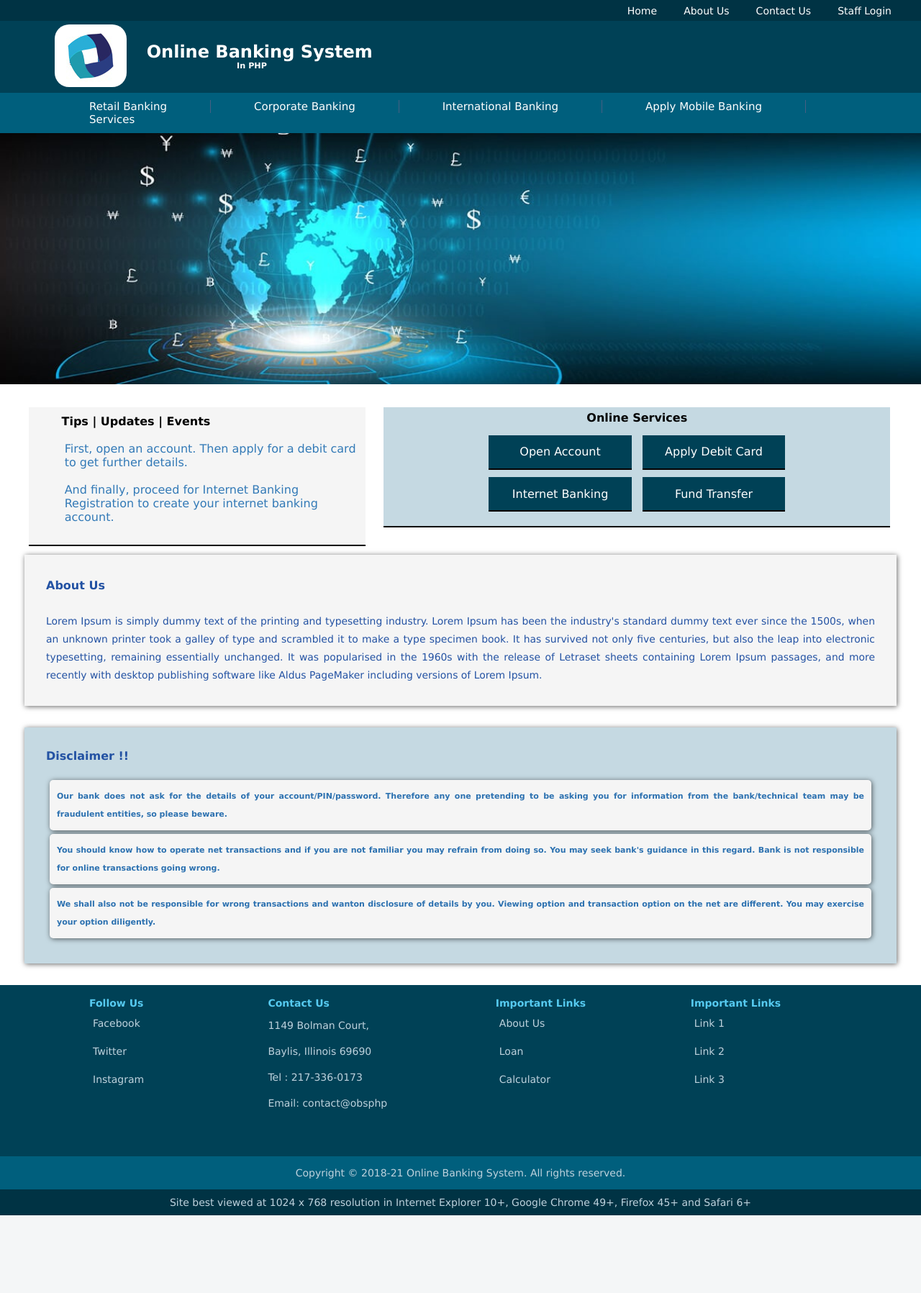
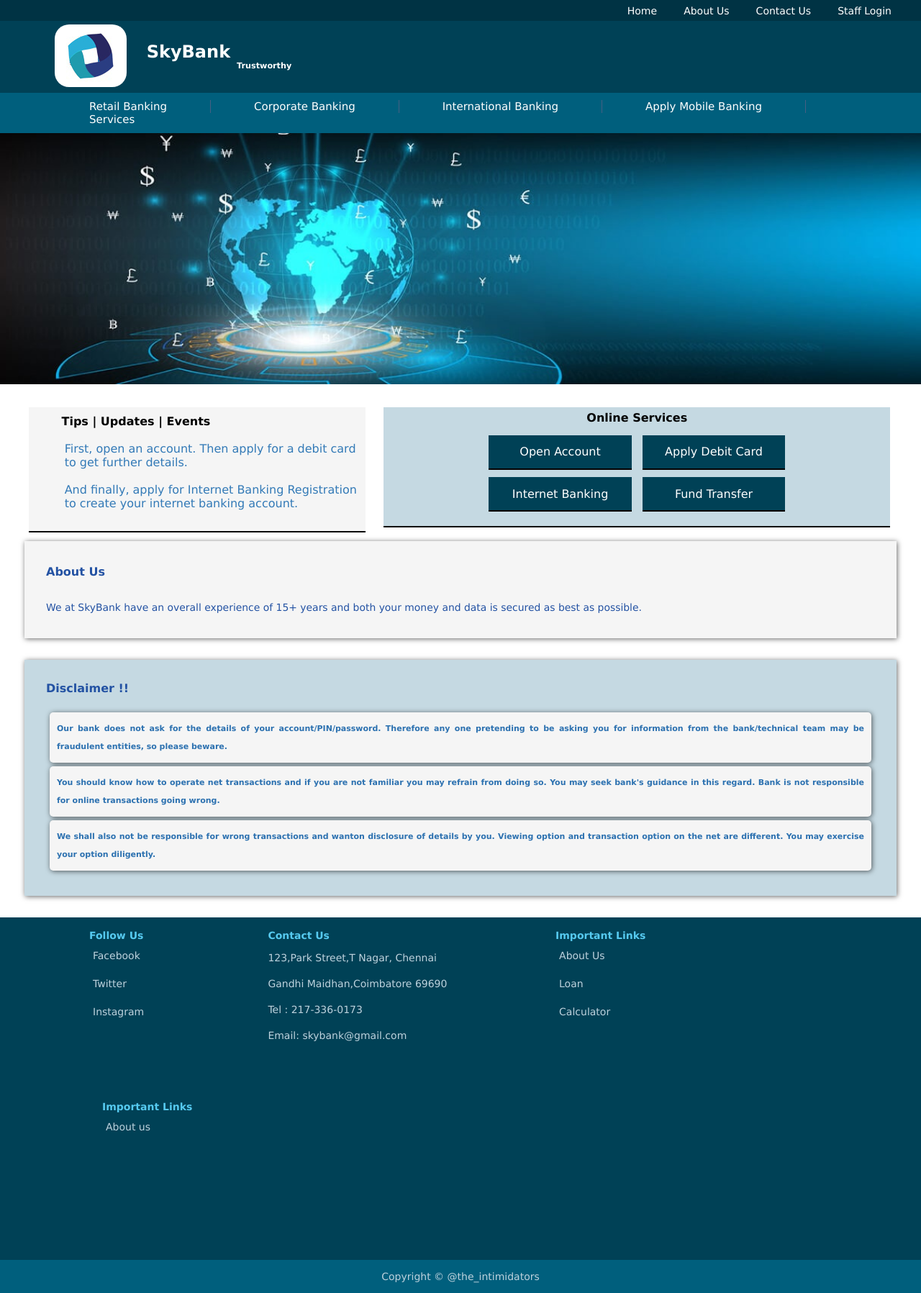
Before and after one commit to bharathicodes10/Online_banking_system, a PHP site: page /index.php in a window 1280 px wide. Shown: the whole page at 72% size. Before the commit the page ends 1689 px from the top, so only its background shows below. Run offline with PHP 8.4, Linux system fonts and the light colour scheme.

Commit message:
changes2

```diff
--- a/css/index.css
+++ b/css/index.css
@@ -1,5 +1,6 @@
 body {
-  font-family: verdana, "Helvetica Neue", Helvetica, Arial, sans-serif;
+  font-family: 'Roboto', sans-serif;
+  /*font-family: verdana, "Helvetica Neue", Helvetica, Arial, sans-serif;*/
   margin: 0px;
   width: 100%;
   height: 100%;
--- a/footer.php
+++ b/footer.php
@@ -13,9 +13,9 @@
     <div class="contact" id="contactus">
         <label>Contact Us</label>
         <ul>
-            <p>1149 Bolman Court,</p><p>Baylis, Illinois 69690</p>
+            <p>123,Park Street,T Nagar, Chennai</p><p>Gandhi Maidhan,Coimbatore 69690</p>
             <p>Tel : 217-336-0173</p>
-            <p> Email: contact@obsphp</p>
+            <p> Email: skybank@gmail.com</p>
 
         </ul>
     </div>
@@ -31,21 +31,21 @@
     <div class="links">
             <label>Important Links</label>
             <ul>
-            <li><a href="index.php#aboutus" target="_blank">Link 1</a></li>
-            <li><a href="">Link 2</a></li>
-            <li><a href="">Link 3</a></li>
+            <li><a href="index.php#aboutus" target="_blank">About us</a></li>
+            <!-- <li><a href="">Link 2</a></li>
+            <li><a href="">Link 3</a></li>  -->
             </ul><br>
     </div>
 
 
     </div>
     <div class="copyright">
-        <span>Copyright &copy; 2018-21 Online Banking System. All rights reserved.</span>
+        <span>Copyright &copy; @the_intimidators</span>
     </div>
 
-    <div class="bestview">
+    <!-- <div class="bestview">
     <span>Site best viewed at 1024 x 768 resolution in Internet Explorer 10+, Google Chrome 49+, Firefox 45+ and Safari 6+</span>
 
-    </div>
+    </div> -->
 
 </footer>
--- a/header.php
+++ b/header.php
@@ -15,8 +15,8 @@
 			</div>
 
 			<div class="name">
-				<h5> Online Banking System</h5></a><br>
-				<h6>In PHP</h6>
+				<h5> SkyBank</h5></a><br>
+				<h6>Trustworthy</h6>
 			</div>
         </div>
 
--- a/index.php
+++ b/index.php
@@ -1,5 +1,5 @@
 <html>
-<title>Online Banking System</title>
+<title>SkyBank</title>
 <head>
    <link rel="stylesheet" type="text/css" href="css/index.css">
    <link rel="shortcut icon" href="img/chase.jpg">
@@ -30,7 +30,7 @@
         <ul>
             <p>First, open an account. Then apply for a debit card to get further details.
  </p><br>
-<p>And finally, proceed for Internet Banking Registration to create your internet banking account.
+<p>And finally, apply for Internet Banking Registration to create your internet banking account.
 
 </p>
             <br>
@@ -58,7 +58,7 @@
 </div>
 
         <div id="aboutus" class="about"><span>About Us</span><br><br>
-        <p>Lorem Ipsum is simply dummy text of the printing and typesetting industry. Lorem Ipsum has been the industry's standard dummy text ever since the 1500s, when an unknown printer took a galley of type and scrambled it to make a type specimen book. It has survived not only five centuries, but also the leap into electronic typesetting, remaining essentially unchanged. It was popularised in the 1960s with the release of Letraset sheets containing Lorem Ipsum passages, and more recently with desktop publishing software like Aldus PageMaker including versions of Lorem Ipsum.
+        <p>We at SkyBank have an overall experience of 15+ years and both your money and data is secured as best as possible.
 </p></div>
 
     <div class="disclaimer">
```
